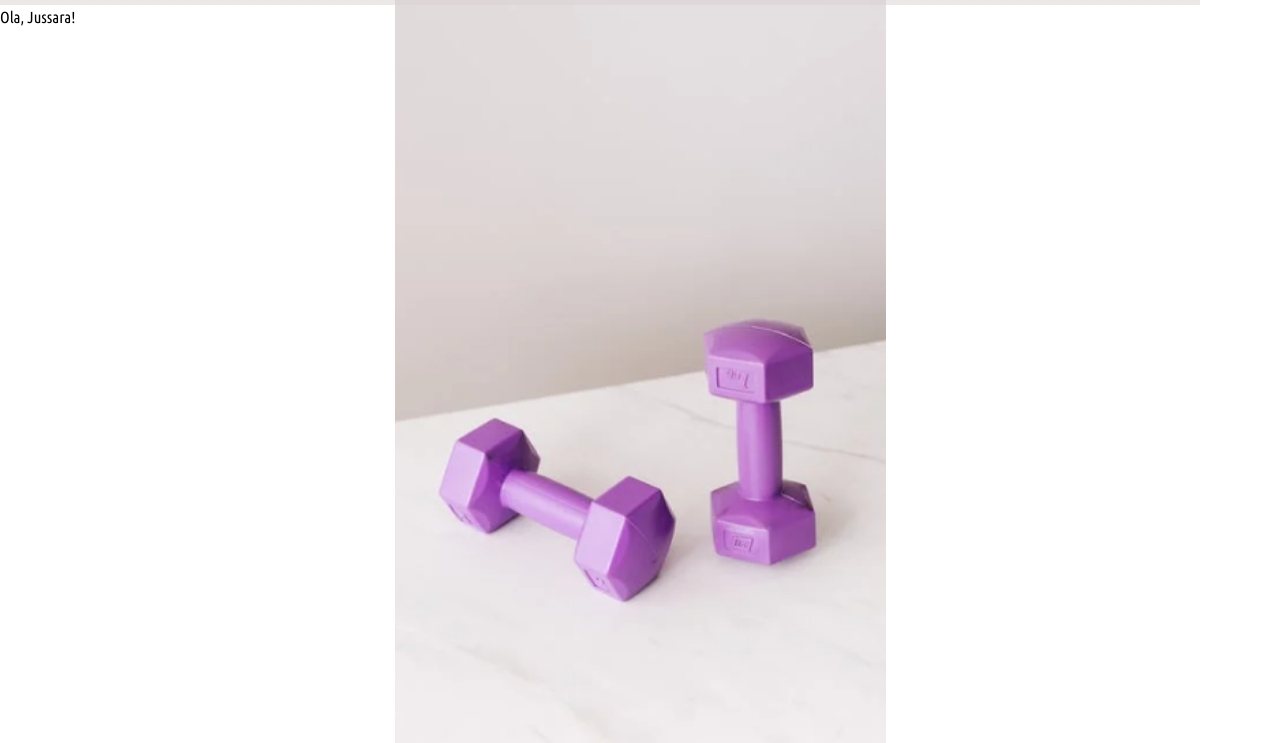
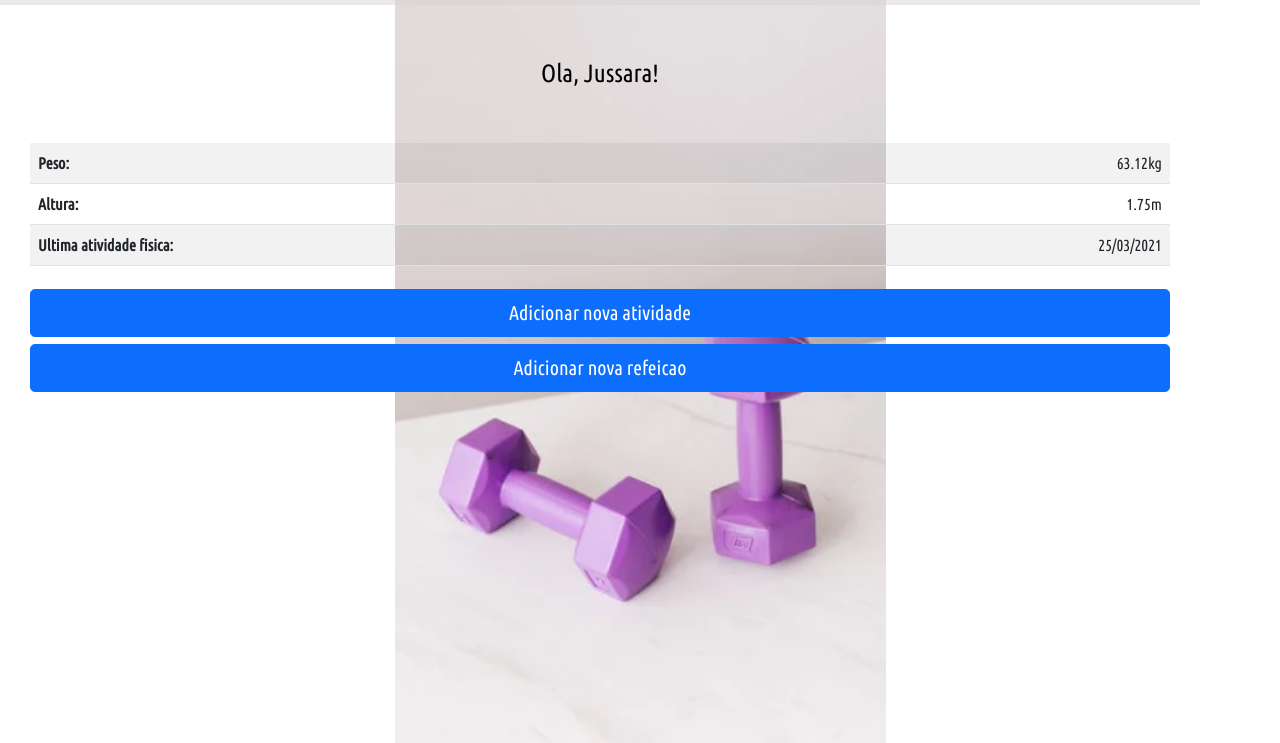
Before and after one commit to Tonzitos/Health-Track, a plain HTML site: page index.html in a window 1280 px wide. Shown: the part 57-800 px from the top of the page. Drawn offline with nearby package versions, Linux system fonts and the light colour scheme.

Commit message:
home page done

```diff
--- a/css/style.css
+++ b/css/style.css
@@ -46,6 +46,7 @@ body {
 main{
     width: 100%;
     height: 100%;
+    margin: auto;
 }
 
 nav{
@@ -75,6 +76,21 @@ nav{
     margin-top: 7px;
 }
 
+.welcome{
+    text-align: center;
+    font-size: 25px;
+    margin: 50px auto;
+}
+
+.info>table>tbody>tr>td{
+    text-align: right;
+}
+
+
+.add-activity>button{
+    margin-top: 7px;
+}
+
 div.ht-dd-button {
     transition-duration: 0.4s;
 }
--- a/index.html
+++ b/index.html
@@ -42,12 +42,34 @@
                 </div>
             </div>
         </header>
-        <main>
+        <main style="width: 95%;">
             <div class="container-fliud">
                 <div class="welcome">
                     <span>
                         <p>Ola, Jussara!</p>
                     </span>
+                </div>
+                <div class="info">
+                    <table class="table table-striped table-hover">
+                        <tbody>
+                            <tr>
+                              <th scope="row">Peso:</th>
+                              <td>63.12kg</td>
+                            </tr>
+                            <tr>
+                              <th scope="row">Altura:</th>
+                              <td>1.75m</td>
+                            </tr>
+                            <tr>
+                              <th scope="row">Ultima atividade fisica:</th>
+                              <td>25/03/2021</td>
+                            </tr>
+                          </tbody>
+                    </table>
+                </div>
+                <div class="add-activity">
+                    <button class="w-100 btn btn-lg btn-primary" type="submit">Adicionar nova atividade</button>
+                    <button class="w-100 btn btn-lg btn-primary" type="submit">Adicionar nova refeicao</button>
                 </div>
             </div>
         </main>
```
